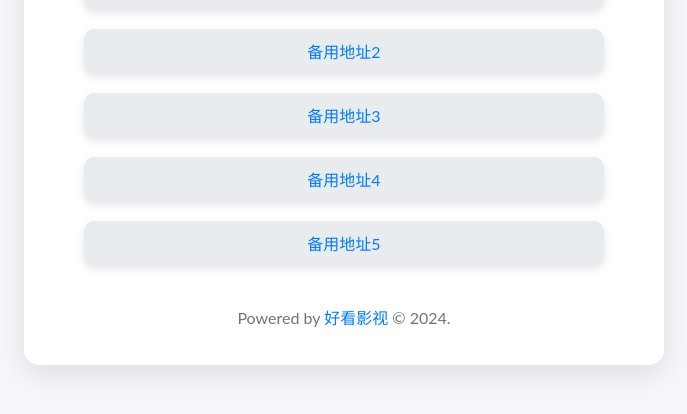
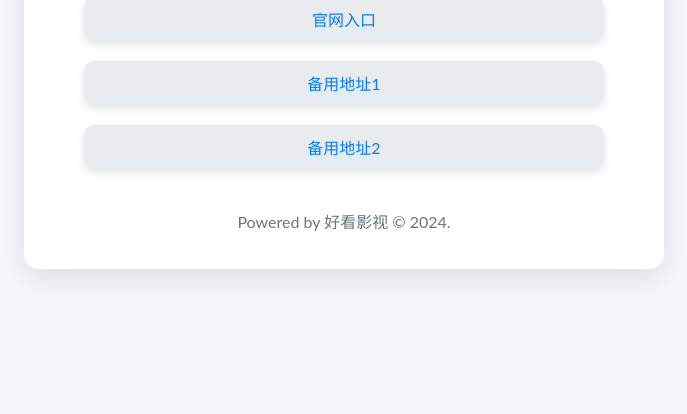
Before and after one commit to muyiacc/address-release-page, a plain HTML site: page index.html in a window 1280 px wide. Shown: the part 346-760 px from the top of the page, without its empty margins (296-983 px from the left). Drawn offline with Linux system fonts and the light colour scheme.

Commit message:
remove replit address

```diff
--- a/index.html
+++ b/index.html
@@ -98,13 +98,13 @@
         <ul>
             <li><a href="https://haokan.dynv6.net/" target="_blank" aria-label="官网入口">官网入口</a></li>
             <li><a href="https://haokan.myfw.us/" target="_blank" aria-label="备用地址1">备用地址1</a></li>
-            <li><a href="https://haokan.myfw.us/" target="_blank" aria-label="备用地址2">备用地址2</a></li>
-            <li><a href="https://haokan.myfw.us/" target="_blank" aria-label="备用地址3">备用地址3</a></li>
-            <li><a href="https://haokan.myfw.us/" target="_blank" aria-label="备用地址4">备用地址4</a></li>
-            <li><a href="https://haokan.myfw.us/" target="_blank" aria-label="备用地址5">备用地址5</a></li>
+            <li><a href="https://v.526899.xyz" target="_blank" aria-label="备用地址2">备用地址2</a></li>
+            <!-- <li><a href="https://haokan.myfw.us/" target="_blank" aria-label="备用地址3">备用地址3</a></li> -->
+            <!-- <li><a href="https://haokan.myfw.us/" target="_blank" aria-label="备用地址4">备用地址4</a></li> -->
+            <!-- <li><a href="https://haokan.myfw.us/" target="_blank" aria-label="备用地址5">备用地址5</a></li> -->
         </ul>
         <div class="footer">
-            <p>Powered by <a href="https://haokan.dynv6.net/">好看影视</a> © 2024.</p>
+            <p>Powered by 好看影视</a> © 2024.</p>
         </div>
     </div>
 
```
